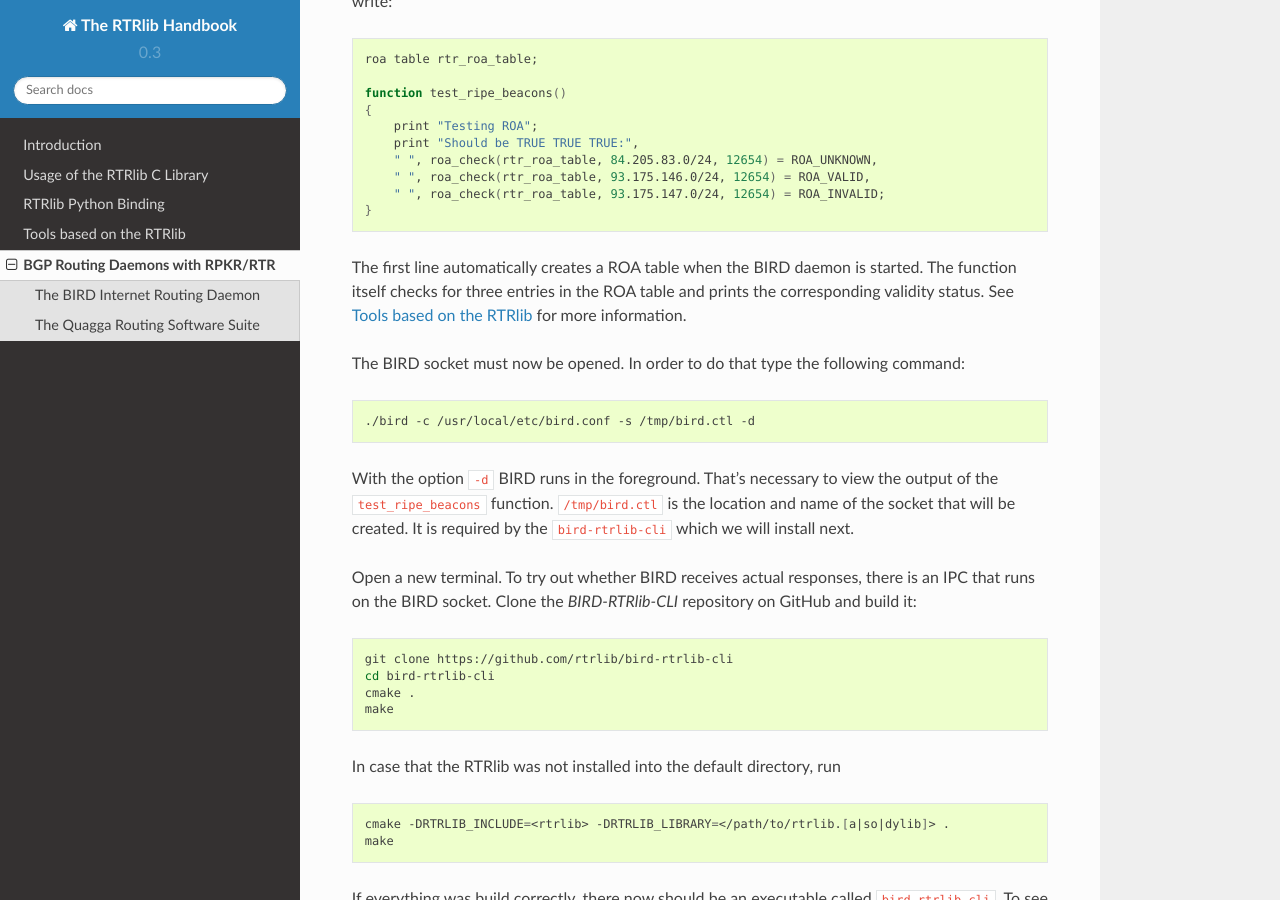
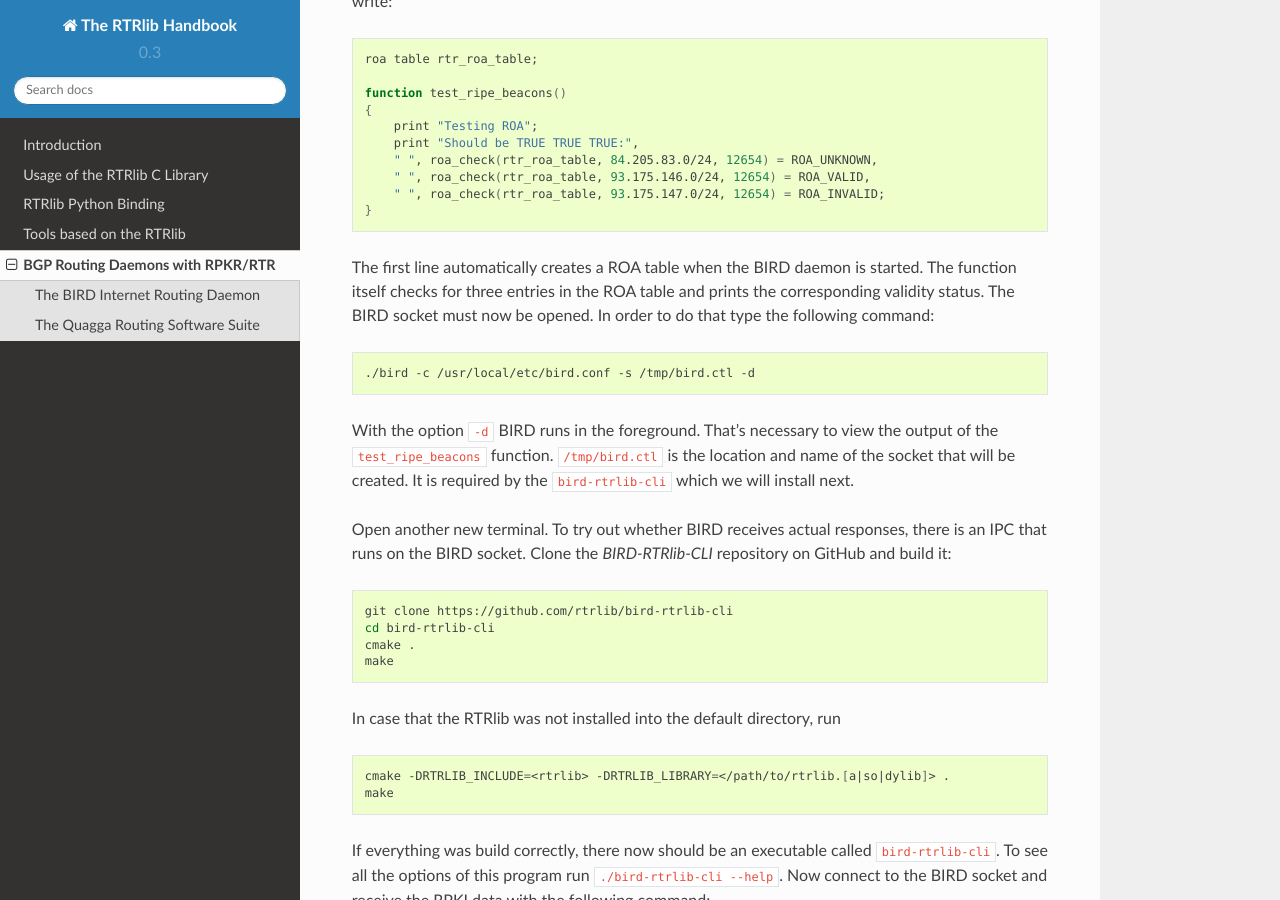
Before and after one commit to rtrlib/handbook, a Sphinx documentation site: the page built from source/bgprd.rst, in a window 1280 px wide and 900 px high, scrolled down 592 px. Built offline with Sphinx 7.4.7 and the Read the Docs theme 2.0.0, drawn with Linux system fonts in a browser that asks for light colours.

Commit message:
bgpd: remove ref

```diff
--- a/source/bgprd.rst
+++ b/source/bgprd.rst
@@ -45,8 +45,6 @@ At the top of this file write:
 The first line automatically creates a ROA table when the BIRD daemon is started.
 The function itself checks for three entries in the ROA table
 and prints the corresponding validity status.
-See :ref:`tools` for more information.
-
 The BIRD socket must now be opened. In order to do that type the following command:
 
 .. code-block:: bash
@@ -58,7 +56,7 @@ That's necessary to view the output of the ``test_ripe_beacons`` function.
 ``/tmp/bird.ctl`` is the location and name of the socket that will be created.
 It is required by the ``bird-rtrlib-cli`` which we will install next.
 
-Open a new terminal. To try out whether BIRD receives actual responses,
+Open another new terminal. To try out whether BIRD receives actual responses,
 there is an IPC that runs on the BIRD socket.
 Clone the `BIRD-RTRlib-CLI` repository on GitHub and build it:
 
```
